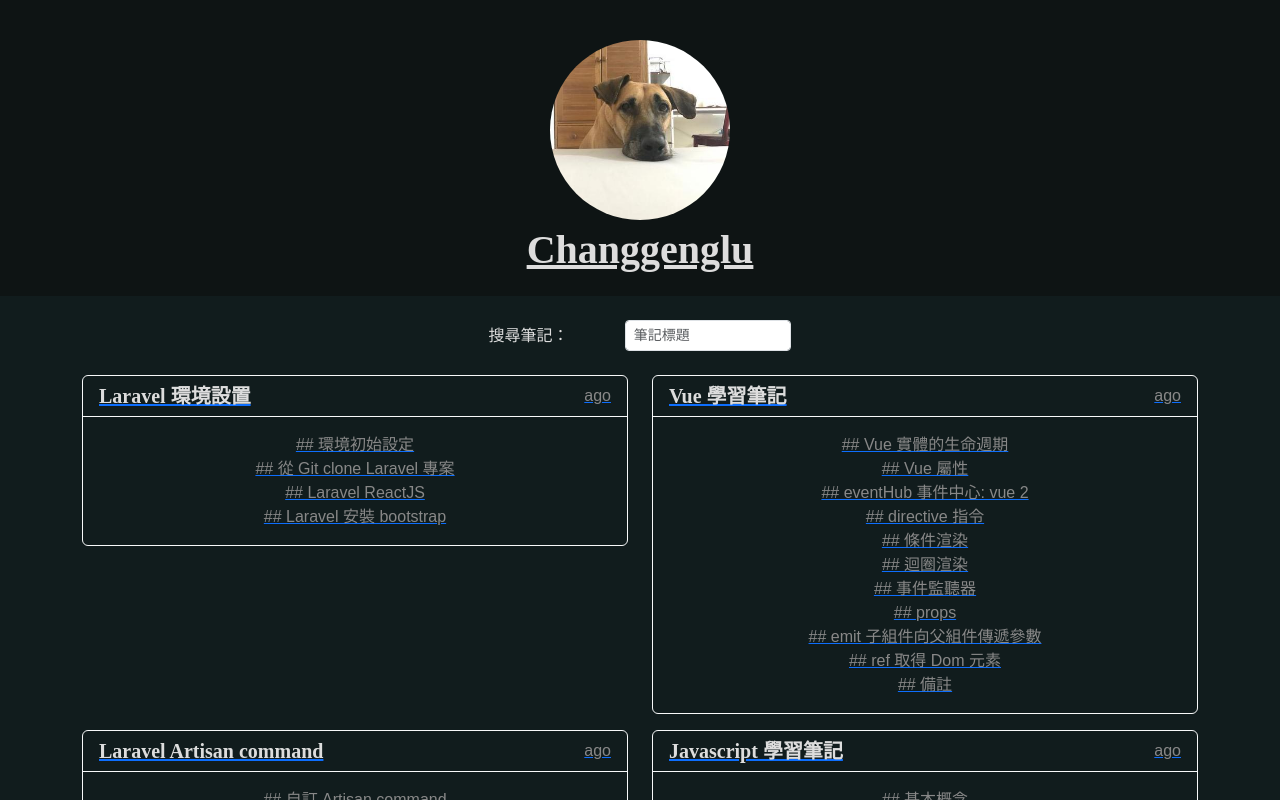
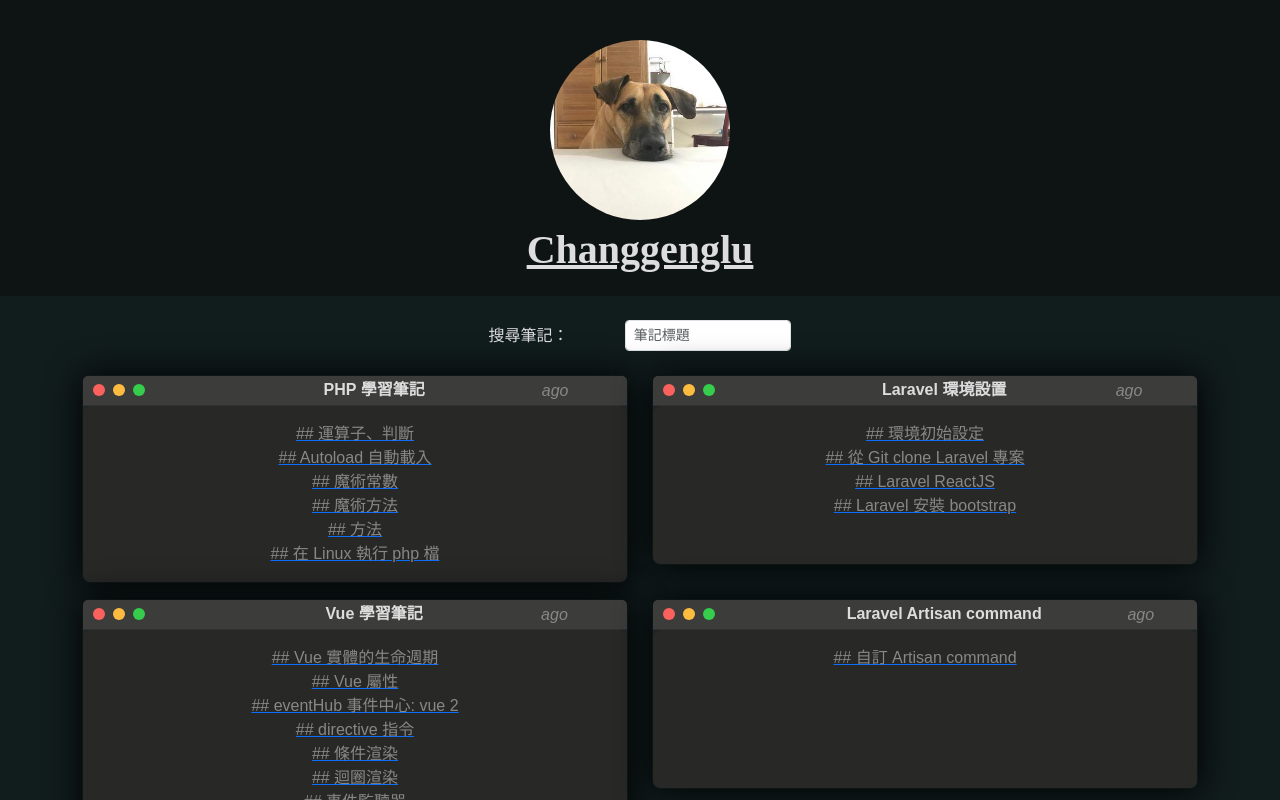
Before and after one commit to changgenglu/changgenglu-blog, a Vue app: page / in a window 1280 px wide. Shown: the top 800 px of the page. Built offline with nearby package versions, Linux system fonts and the light colour scheme; a web font is replaced by a local one; what vue3-markdown-it would draw is missing.

Commit message:
feat: 修改首頁樣式

```diff
--- a/src/views/HomeView.vue
+++ b/src/views/HomeView.vue
@@ -13,10 +13,12 @@
     <div class="row">
       <div v-for="(item, index) in searchResult" :key="index" :class="{ 'col-6': !isMobile }">
         <router-link :to="`/${item.name}`">
-          <div class="card mb-3 bg-transparent border-light">
-            <div class="card-header d-flex justify-content-between border-light">
-              <p class="h5">{{ item.name.split('.md')[0] }}</p>
-              <span>{{ countDate(item.date) }} ago</span>
+          <div class="card mb-3 bg-transparent" :class="{ 'border-light': isMobile }">
+            <div class="card-header d-flex"
+              :class="{ 'justify-content-between': isMobile, 'justify-content-around': !isMobile }">
+              <span style="width: 65px;" v-show="!isMobile"></span>
+              <p class="h6 pt-1">{{ item.name.split('.md')[0] }}</p>
+              <span class="fs-6 fst-italic fw-lighter">{{ countDate(item.date) }} ago</span>
             </div>
             <div class="card-body text-center" v-show="!isMobile">
               <div v-for="title, index in item.matchingLines" :key="index">
@@ -197,4 +199,50 @@ a {
 .h5 {
   font-family: Gambarino, serif;
 }
+
+@media screen and (min-width: 768px) {
+  .card {
+    min-height: 190px;
+    position: relative;
+    border-radius: 8px !important;
+    box-shadow: inset 0px 12px 39px -25px #ABABAB, 1px 1px 35px 0px #000000;
+    -webkit-box-shadow: inset 0px 12px 39px -25px #ABABAB, 1px 1px 35px 0px #000000;
+    -moz-box-shadow: inset 0px 12px 39px -25px #ABABAB, 1px 1px 35px 0px #000000;
+    -o-box-shadow: inset 0px 12px 39px -25px #ABABAB, 1px 1px 35px 0px #000000;
+  }
+
+  .card .card-header {
+    color: rgb(197, 197, 197);
+    content: attr(data-rel);
+    /* border-radius: 8px 8px 0 0; */
+    height: 30px;
+    line-height: 30px;
+    background-color: #3c3c3b;
+    width: 100%;
+    padding: 0;
+    float: left;
+  }
+
+  .card .card-body {
+    background-color: #282827;
+    border-radius: 8px !important;
+  }
+
+  .card .card-header::after {
+    content: '';
+    position: absolute;
+    -webkit-border-radius: 50%;
+    border-radius: 50%;
+    background: #fc625d;
+    width: 12px;
+    height: 12px;
+    top: 3px;
+    left: 10px;
+    margin-top: 5px;
+    -webkit-box-shadow: 20px 0px #fdbc40, 40px 0px #35cd4b;
+    box-shadow: 20px 0px #fdbc40, 40px 0px #35cd4b;
+    z-index: 3;
+  }
+
+}
 </style>
```
Also changed, not shown: src/assets/fileNames.json.
